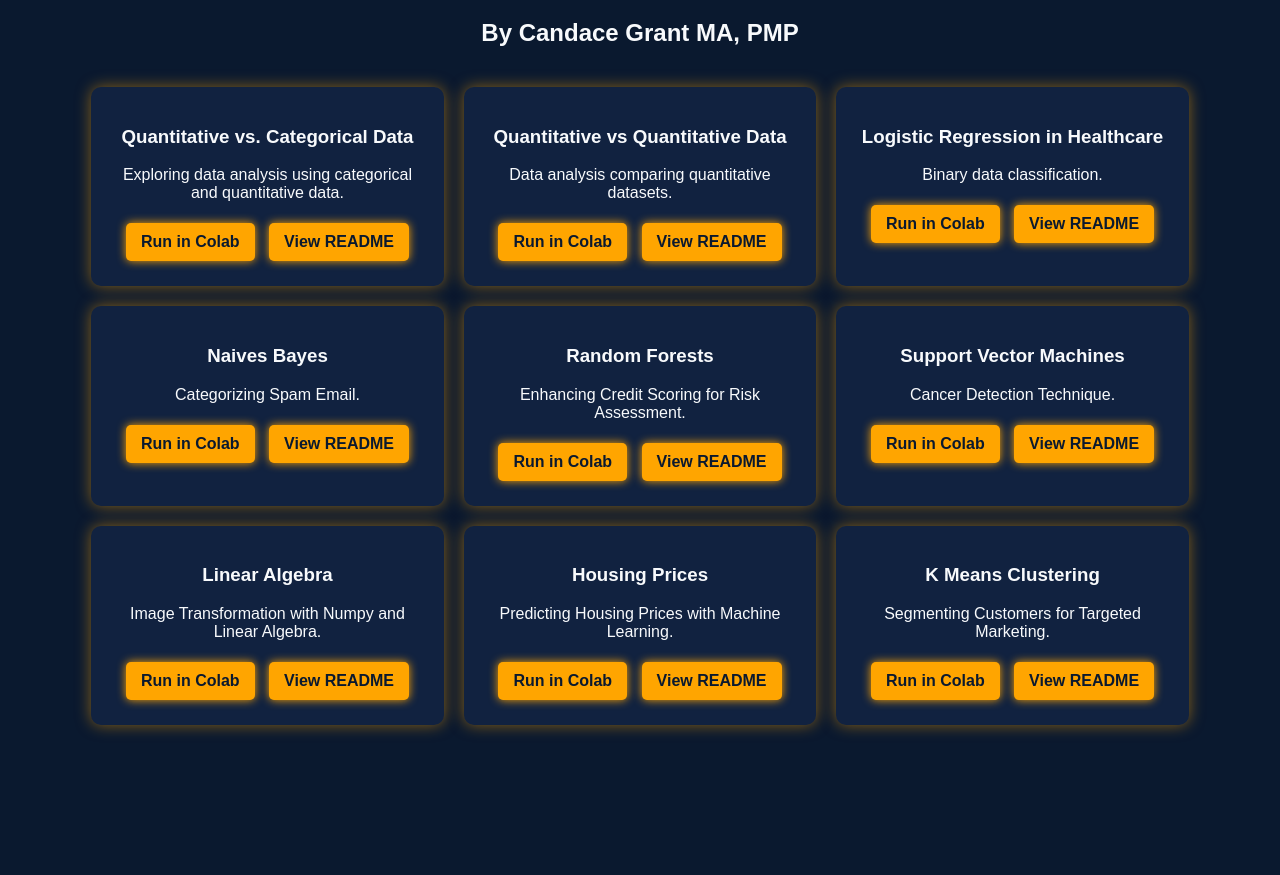
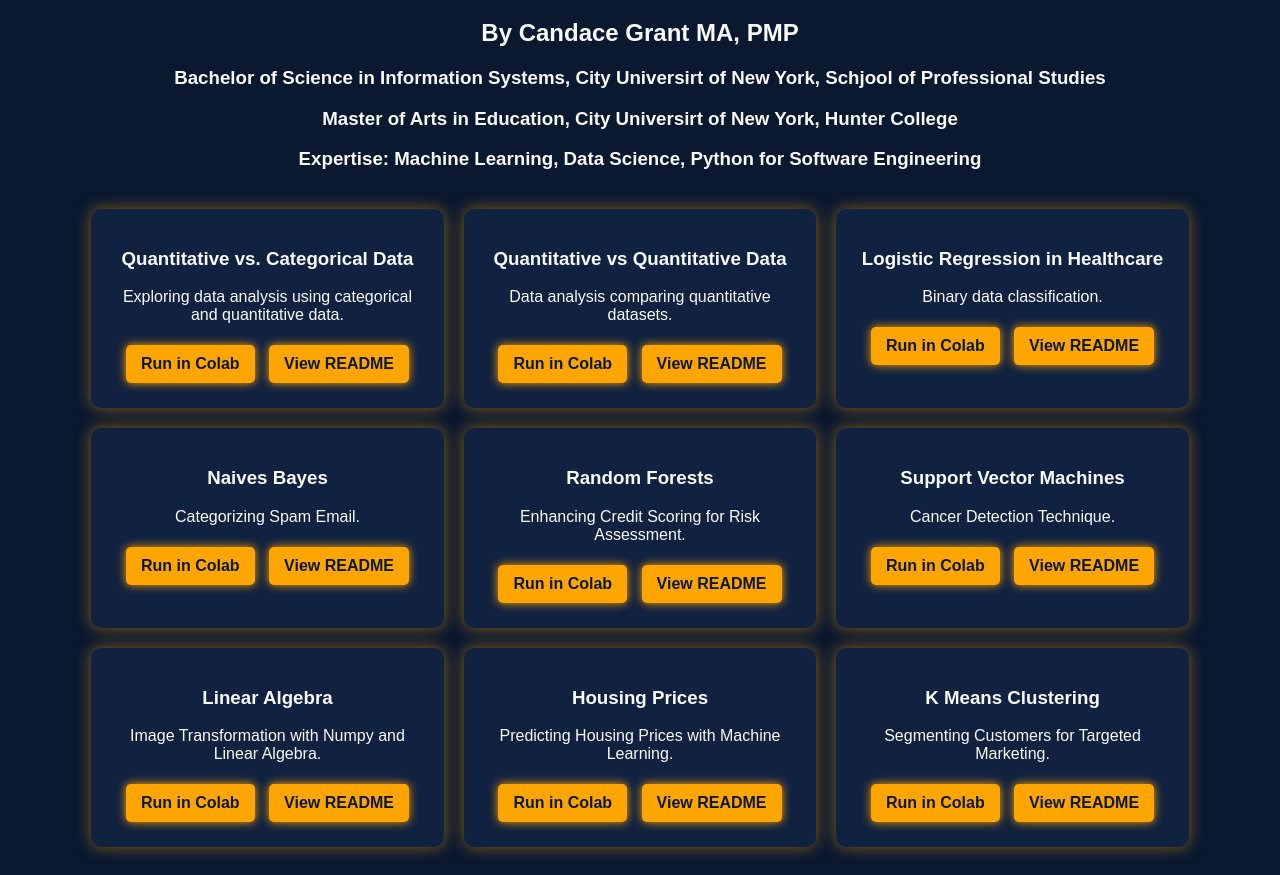
Before and after one commit to Aicoaching2025/aicoaching2025.github.io, a plain HTML site: page index.html in a window 1280 px wide. Shown: the part 61-936 px from the top of the page. Before the commit the page ends 814 px from the top, so only its background shows below. Drawn offline with Linux system fonts and the light colour scheme.

Commit message:
Update index.html
added more qualifications

```diff
--- a/index.html
+++ b/index.html
@@ -57,6 +57,9 @@
     <h1>Introducing Data Science and Machine Learning Projects</h1>
     <div class="container">
         <h2>By Candace Grant MA, PMP</h2>
+        <h3>Bachelor of Science in Information Systems, City Universirt of New York, Schjool of Professional Studies</h3>
+        <h3>Master of Arts in Education, City Universirt of New York, Hunter College</h3>
+        <h3>Expertise: Machine Learning, Data Science, Python for Software Engineering</h3>
         <div class="grid-container" id="project-list"></div>
     </div>
 
```
